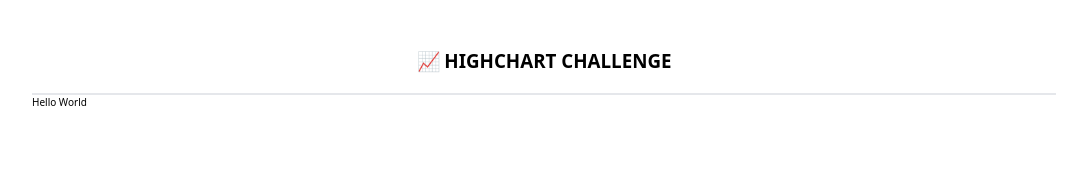
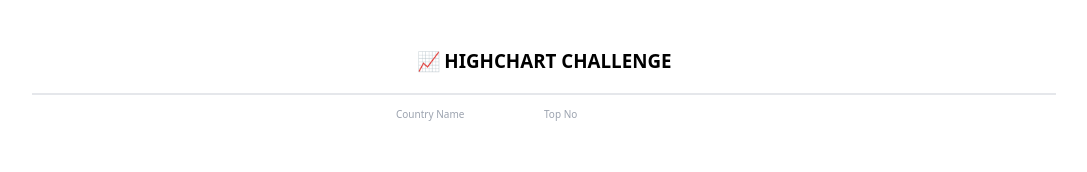
Before and after one commit to Aaryan121/nexthighchartschallenge, a Next.js app: page / in a window 1280 px wide. Shown: the top 172 px of the page, without its empty margins (96-1183 px from the left). Built offline with nearby package versions, Linux system fonts and the light colour scheme.

Commit message:
tailwind css and react hooks form added

```diff
--- /dev/null
+++ b/components/Form/Form.module.css
@@ -0,0 +1,10 @@
+.wrapper {
+  @apply flex flex-col items-center my-5;
+}
+
+.formContainer {
+  @apply flex justify-center content-center my-5;
+}
+
+.inputContainer {
+}
--- /dev/null
+++ b/components/Form/index.js
@@ -0,0 +1,25 @@
+import { useForm, SubmitHandler } from "react-hook-form";
+import styles from "./Form.module.css";
+
+const Form = () => {
+  const {
+    register,
+    handelSubmit,
+    formState: { errors },
+  } = useForm();
+  return (
+    <div className={styles.wrapper}>
+      <form>
+        <div className="formContainer">
+          <input
+            className={styles.inputContainer}
+            placeholder="Country Name"
+          ></input>
+          <input className={styles.inputContainer} placeholder="Top No"></input>
+        </div>
+      </form>
+    </div>
+  );
+};
+
+export default Form;
--- a/package.json
+++ b/package.json
@@ -11,7 +11,8 @@
   "dependencies": {
     "next": "12.1.6",
     "react": "18.1.0",
-    "react-dom": "18.1.0"
+    "react-dom": "18.1.0",
+    "react-hook-form": "^7.31.3"
   },
   "devDependencies": {
     "autoprefixer": "^10.4.7",
--- a/pages/index.js
+++ b/pages/index.js
@@ -1,10 +1,11 @@
+import Form from "../components/Form";
 import Header from "../components/header/Header";
 
 export default function Home() {
   return (
     <div className={"m-auto w-4/5"}>
       <Header />
-      Hello World
+      <Form />
     </div>
   );
 }
```
Also changed, not shown: 1 other file (tests, documents, lock files or other folders).
